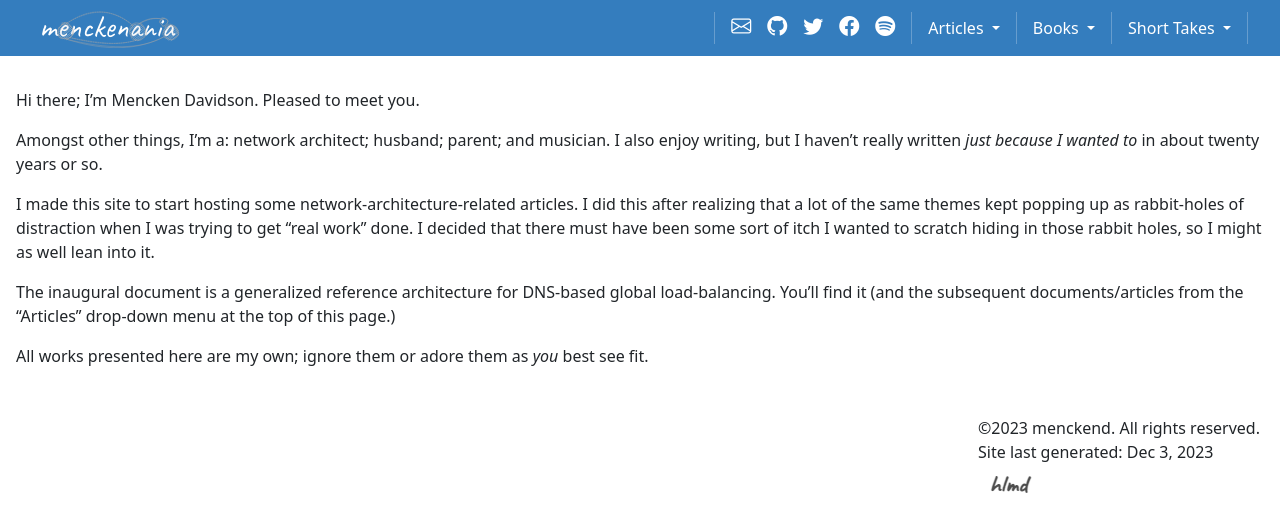
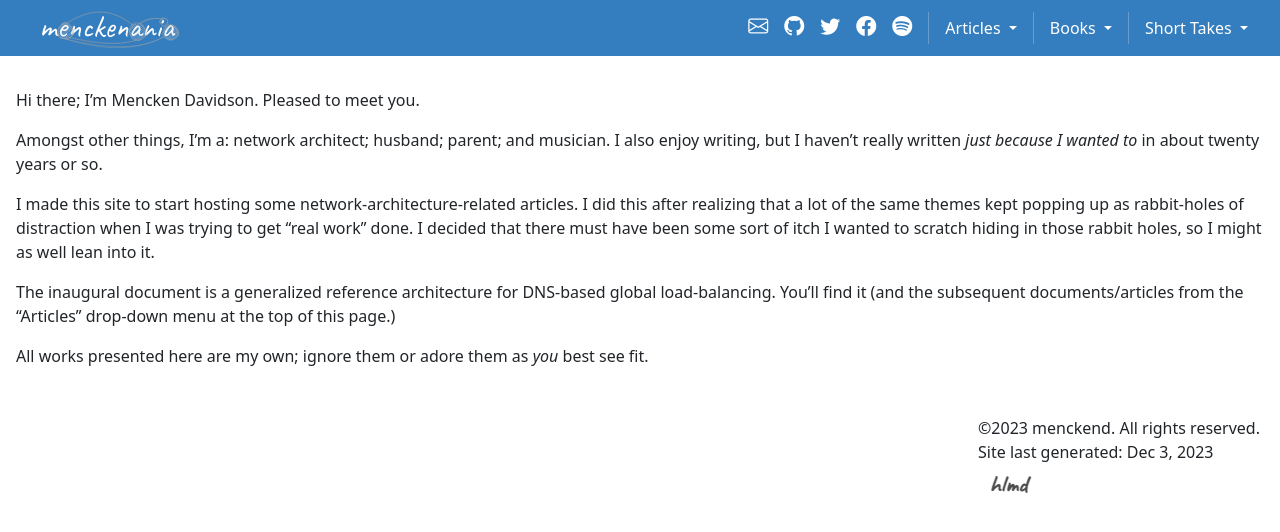
Before and after one commit to menckend/alpha, a Jekyll site: the page built from index.md, in a window 1280 px wide. Shown: the top 532 px of the page. Built offline with Jekyll 4.4.1, drawn with Linux system fonts in a browser that asks for light colours.

Commit message:
Update newtemplate-header.html

```diff
--- a/_includes/newtemplate-header.html
+++ b/_includes/newtemplate-header.html
@@ -14,11 +14,6 @@
         {% include in-page-nav-buttons.html %}
         <ul class="navbar-nav flex-row flex-wrap ms-md-auto">
           <!-- Divider bar (white) -->
-          <li class="nav-item py-2 py-lg-1 col-12 col-lg-auto">
-            <div class="vr d-none d-lg-flex h-100 mx-lg-2 menck-topnav-text-color">
-              </div>
-            <hr class="d-lg-none my-2 menck-topnav-text-color">
-          </li>
           <!-- Replace this section with a loop through the social-media data yaml-->
           <li class="nav-item col-6 col-lg-auto">
             <a class="nav-link py-2 px-0 px-lg-2 menck-topnav-text-color" href="mailto:mencken@gmail.com" target="_blank" rel="noopener">
@@ -90,10 +85,6 @@
               </ul>
             </li>
           {% endfor %}
-          <li class="nav-item py-2 py-lg-1 col-12 col-lg-auto">
-            <div class="vr d-none d-lg-flex h-100 mx-lg-2 text-white"></div>
-            <hr class="d-lg-none my-2 text-white-50">
-          </li>
         </ul>
       </div>
     </div>
```
